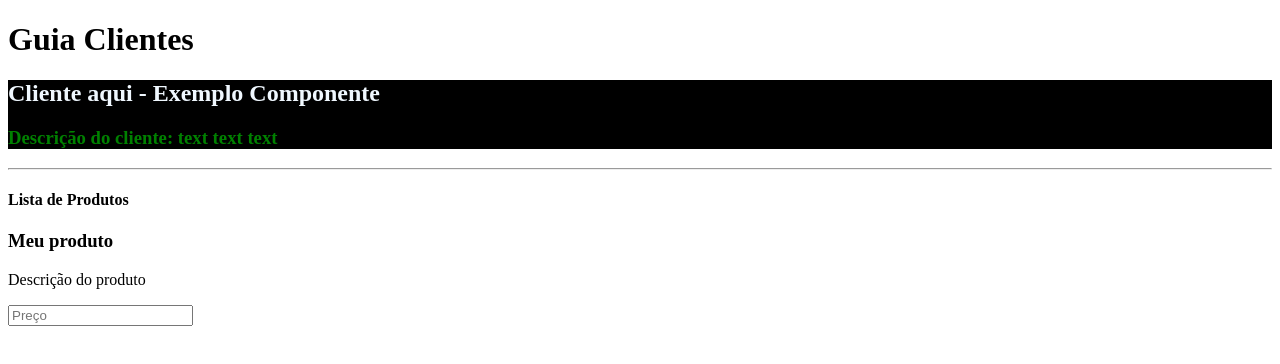
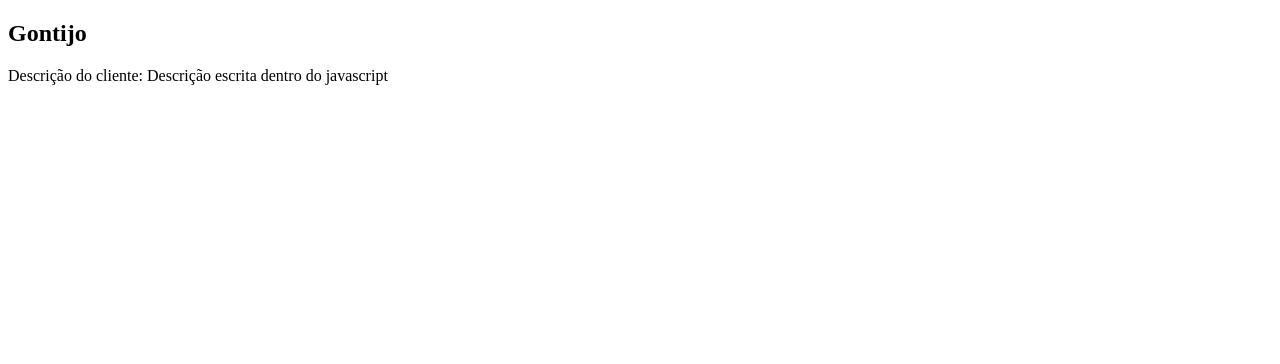
Before and after one commit to Joao-Gontijo/guiaclientes, a Vue app: page / in a window 1280 px wide. Shown: the top 364 px of the page. Built offline with nearby package versions, Linux system fonts and the light colour scheme.

Commit message:
Aula Reatividade
Tutorial de lib reativa de JS

```diff
--- a/src/App.vue
+++ b/src/App.vue
@@ -1,21 +1,17 @@
 <template>
   <div id="app">
-  <h1>Guia Clientes</h1>
-  <Cliente/>
-  <hr>
-  <h4>Lista de Produtos</h4>
-  <Produto/>
+    <Cliente/>
   </div>
 </template>
 
 <script>
 import Cliente from "./components/Cliente"
-import Produto from "./components/Produto"
+// import Produto from "./components/Produto"
 export default {
   name: 'App',
   components: {
     Cliente,
-    Produto
+    // Produto
   }
 }
 </script>
--- a/src/components/Cliente.vue
+++ b/src/components/Cliente.vue
@@ -1,20 +1,26 @@
 <template>
     <div id=cliente>
-        <h2 id=cliente-nome>Cliente aqui - Exemplo Componente</h2>
-        <h3>Descrição do cliente: text text text</h3>
+        <h2 id=cliente-nome>{{nome}}</h2>
+        <p>Descrição do cliente: {{descricao}}</p>
     </div>
 </template>
 
 <script>
-export default {};
+export default {
+    data(){
+        return{
+            nome: "Gontijo",
+            numero: "",
+            email: "",
+            idade: 0,
+            descricao: "Descrição escrita dentro do javascript"
+        }
+    }
+};
 </script>
 
 <style scoped>
     #cliente{
-        color: green;
-        background-color: black;
-    }
-    #cliente-nome{
-        color: aliceblue;
+        max-width: 600px;
     }
 </style>
```
